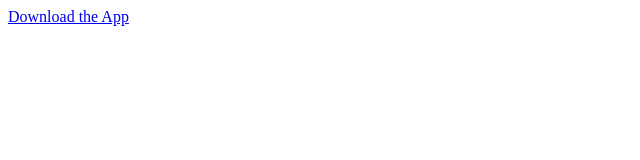
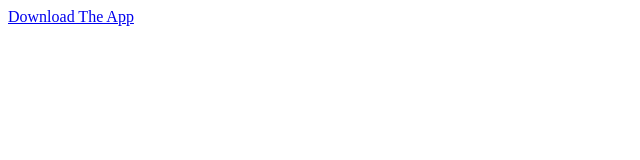
Before and after one commit to Mohd-Rahman-Khan/IOS_App_Download, a plain HTML site: page index.html in a window 1280 px wide. Shown: the full height of the page, 0-640 px from the left. Drawn offline with Linux system fonts and the light colour scheme.

Commit message:
Issue resolved

```diff
--- a/index.html
+++ b/index.html
@@ -6,6 +6,7 @@
     <title>Document</title>
 </head>
 <body>
-    <a href="itms-services://?action=download-manifest&url=https://ios-app-download.vercel.app/manifest.plist">Download the App</a>
+    <!-- <a href="itms-services://?action=download-manifest&url=https://ios-app-download.vercel.app/manifest.plist">Download the App</a> -->
+    <a href="itms-services://?action=download-manifest&url=https://dms.expressindia.com/manifest.plist">Download The App</a>
 </body>
 </html>
```
